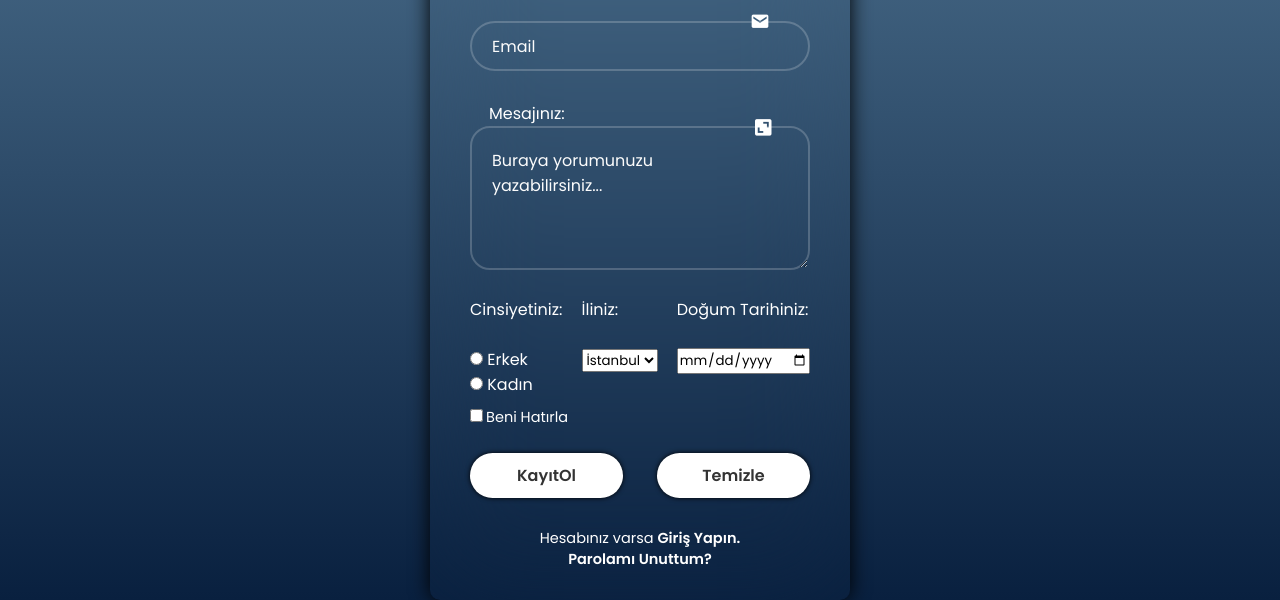
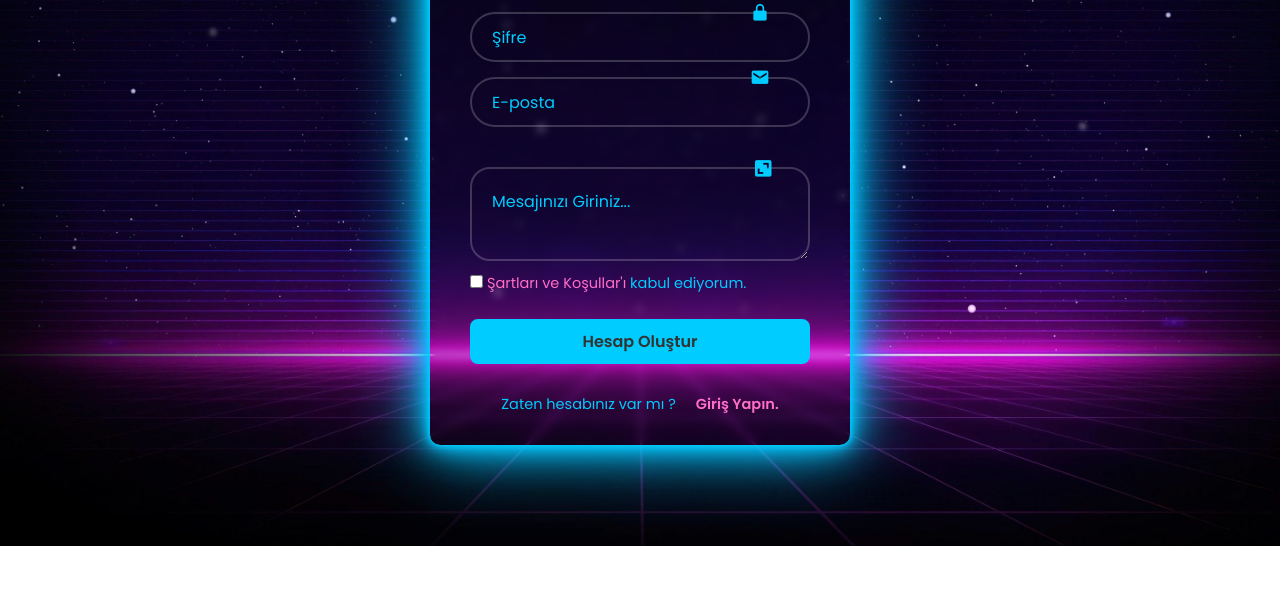
Before and after one commit to ercansahin16/KayitOlusturmaFormu, a plain HTML site: page index.html in a window 1280 px wide. Shown: the part 254-854 px from the top of the page. After the commit the page ends 800 px from the top, so only its background shows below. Drawn offline with nearby package versions, Linux system fonts and the light colour scheme; a web font is replaced by a local one.

Commit message:
first commit

```diff
--- a/index.html
+++ b/index.html
@@ -7,9 +7,12 @@
   <link href="https://unpkg.com/boxicons@2.1.4/css/boxicons.min.css" rel="stylesheet" />
   <link rel="preconnect" href="https://fonts.googleapis.com" />
   <link rel="preconnect" href="https://fonts.gstatic.com" crossorigin />
-  <link
-    href="https://fonts.googleapis.com/css2?family=Poppins:ital,wght@0,100;0,200;0,300;0,400;0,500;0,600;0,800;0,900;1,100;1,200;1,300;1,400;1,500;1,600;1,700;1,800;1,900&display=swap"
-    rel="stylesheet" />
+  <link rel="preconnect" href="https://fonts.googleapis.com">
+<link rel="preconnect" href="https://fonts.gstatic.com" crossorigin>
+<link rel="preconnect" href="https://fonts.googleapis.com">
+<link rel="preconnect" href="https://fonts.gstatic.com" crossorigin>
+<link href="https://fonts.googleapis.com/css2?family=Chakra+Petch:ital,wght@0,300;0,400;0,500;0,600;0,700;1,300;1,400;1,500;1,600;1,700&family=News+Cycle:wght@400;700&family=Poppins:ital,wght@0,100;0,200;0,300;0,400;0,500;0,600;0,800;0,900;1,100;1,200;1,300;1,400;1,500;1,600;1,700;1,800;1,900&family=Ubuntu+Mono:ital,wght@0,400;0,700;1,400;1,700&display=swap" rel="stylesheet">
+
   <title>Kayıt Formu</title>
   <link rel="stylesheet" href="style.css" />
 </head>
@@ -18,7 +21,7 @@
   <div class="container">
     <form action="">
   <!--todo BAŞLIK -->
-      <h1>Kayıt Formu</h1>
+      <h1>ÜYE OLMAK</h1>
        <!--todo KULLANICI ADI İNPUT -->
       <div class="input-box">
         <input type="text" placeholder="Kullanıcı Adı" required />
@@ -31,26 +34,26 @@
       </div>
       <!--todo EMAİL İNPUT -->
       <div class="input-box">
-        <input type="email" placeholder="Email" />
+        <input type="email" placeholder="E-posta" />
         <i class='bx bxs-envelope'></i>
       </div>
       <!--todo TEXTAREA İNPUT -->
       <div class="input-area">
-        <label for="yorum" style="margin-left: 19px;">Mesajınız:</label><br>
+        <label for="yorum" style="margin-left: 19px;"></label><br>
         <i class='bx bxs-area'></i>
-        <textarea id="yorum" name="yorum" rows="4" cols="50" placeholder="Buraya yorumunuzu yazabilirsiniz...">
+        <textarea id="yorum" name="yorum" rows="2" cols="30" placeholder="Mesajınızı Giriniz..." style="color: #ff6ec7;">
 </textarea>
       </div>
       <!--todo RADİO,SELECT VE TARİH İNPUT -->
-      <div class="input-radio">
+      <!-- <div class="input-radio">
         <div>
           <label>Cinsiyetiniz:</label><br><br>
           <input type="radio" id="erkek" name="cinsiyet" value="erkek">
           <label for="erkek">Erkek</label><br>
           <input type="radio" id="kadin" name="cinsiyet" value="kadin">
           <label for="kadin">Kadın</label><br><br>
-        </div>
-        <div>
+        </div> -->
+        <!-- <div>
           <label for="sehir">İliniz:</label><br><br>
           <select id="sehir" name="sehir">
             <option value="istanbul">İstanbul</option>
@@ -59,26 +62,26 @@
             <option value="antalya">Antalya</option>
             <option value="bursa">Bursa</option>
           </select><br><br>
-        </div>
-        <div>
+        </div> -->
+        <!-- <div>
           <label for="dogum_tarihi">Doğum Tarihiniz:</label><br><br>
           <input type="date" id="dogum_tarihi" name="dogum_tarihi"><br><br>
         </div>
-      </div>
+      </div> -->
       <!--todo BENİHATIRLA -->
       <div class="remember-forgot">
         <label for="">
-          <input type="checkbox" name="" id="" />Beni Hatırla
+          <input class="checkbox" type="checkbox" name="" id="" /><a href="#" style="color: #ff6ec7; margin-left: 1px;">Şartları ve Koşullar'ı</a> kabul ediyorum.
         </label>
       </div>
       <!--todo BUTONLAR -->
       <div class="btnlar">
-        <button type="submit" class="btn">KayıtOl</button>
-        <button type="reset" class="btn">Temizle</button>
+        <button type="submit" class="btn">Hesap Oluştur</button>
+        <!-- <button type="reset" class="btn">Temizle</button> -->
       </div>
       <!--todo BUTON ALTINDAKİ HESAP GİRİŞ BİLGİLERİ -->
       <div class="register-link">
-        <p>Hesabınız varsa <a href="#">Giriş Yapın.</a><br><a href="#">Parolamı Unuttum?</a></p>
+        <p>Zaten hesabınız var mı ?<a href="#" style="margin-left: 20px; color: #ff6ec7;" >Giriş Yapın.</a></p>
       </div>
     </form>
   </div>
--- a/style.css
+++ b/style.css
@@ -2,32 +2,38 @@
     margin: 0;
     padding: 0;
     box-sizing: border-box;
-    font-family: "poppins", sans-serif;
+    font-family: "Poppins", sans-serif;
+    font-weight: 400;
+    font-style: normal;
+    /* backdrop-filter: blur(1px); */
+
 }
 
 body {
-    /* margin: 1px 0 1px 0; */
+
     display: flex;
     justify-content: center;
     align-items: center;
     min-height: 100vh;
-    /* background-image:url("6.jpg"); */
-    background: linear-gradient(to top, #09203f 0%, #537895 100%);
-
+    background-image: url("5.jpg");
     background-size: cover;
-    background-position: right;
+    background-position: bottom;
 
 }
 
 .container {
     width: 420px;
     background: transparent;
-    backdrop-filter: blur(50px);
-    box-shadow: 0 0 20px rgba(0, 0, 0, 2);
-    /* background-color:rgb(89,114,72); */
+    backdrop-filter: blur(4px);
+    box-shadow: 0 0 5px #00ccff, 0 0 10px #00ccff, 0 0 20px #00ccff, 0 0 40px #00ccff, 0 0 80px #00ccff;
+    /* background-color:rgb(89,114,72);
+    */
+    color: 0 0 10px #fff, 0 0 20px #fff, 0 0 30px #fff, 0 0 40px #ff6ec7, 0 0 70px #ff6ec7, 0 0 80px #ff6ec7, 0 0 100px #ff6ec7, 0 0 150px #ff6ec7;
+    ;
 
     /* border: 2px solid rgba(226, 39, 39, 0.2); */
-    color: #fff;
+    /* color: #fff; */
+    color: #00ccff;
     border-radius: 10px;
     padding: 30px 40px;
 }
@@ -42,7 +48,8 @@ body {
     width: 100%;
     height: 50px;
     /* background-color: salmon; */
-    margin: 30px 0;
+    margin: 15px 0;
+
 }
 
 .input-box input {
@@ -55,7 +62,7 @@ body {
     border: 2px solid rgba(255, 255, 255, 0.2);
     border-radius: 40px;
     font-size: 16px;
-    color: rgb(252, 252, 252);
+    color: #ff6ec7;
     padding: 20px 45px 20px 20px;
 }
 
@@ -111,13 +118,13 @@ body {
 
 .container .btn {
 
-    width: 45%;
+    width: 100%;
     height: 45px;
-    background-color: #fff;
+    background-color: #00ccff;
     border: none;
     outline: none;
-    border-radius: 30px;
-    box-shadow: 0 0 5px rgba(0, 0, 0, 1);
+    border-radius: 8px;
+    color: #00ccff;
     cursor: pointer;
     font-size: 16px;
     color: #333;
@@ -140,14 +147,18 @@ body {
     font-weight: 600;
 
 }
+.checkbox span:hover{
+    text-decoration: underline;
+}
 
 .register-link p a:hover {
     text-decoration: underline;
 }
 
 .container .input-area {
-    margin-top: 10px;
+    /* margin-top: 3px; */
     background: transparent;
+
 
 
 }
@@ -190,7 +201,16 @@ body {
     flex-direction: row;
     justify-content: space-between;
 }
-.container .btn:hover{
-    box-shadow: 2px 1px 10px  #fff;
+
+.container .btn:hover {
+    box-shadow: 2px 1px 10px #fff;
     transform: scale(1.05);
 }
+
+input::placeholder {
+    color: #00ccff !important;
+}
+
+textarea::placeholder {
+    color: #00ccff !important;
+}
```
Also changed, not shown: 5.jpg (added), 2 other files.
